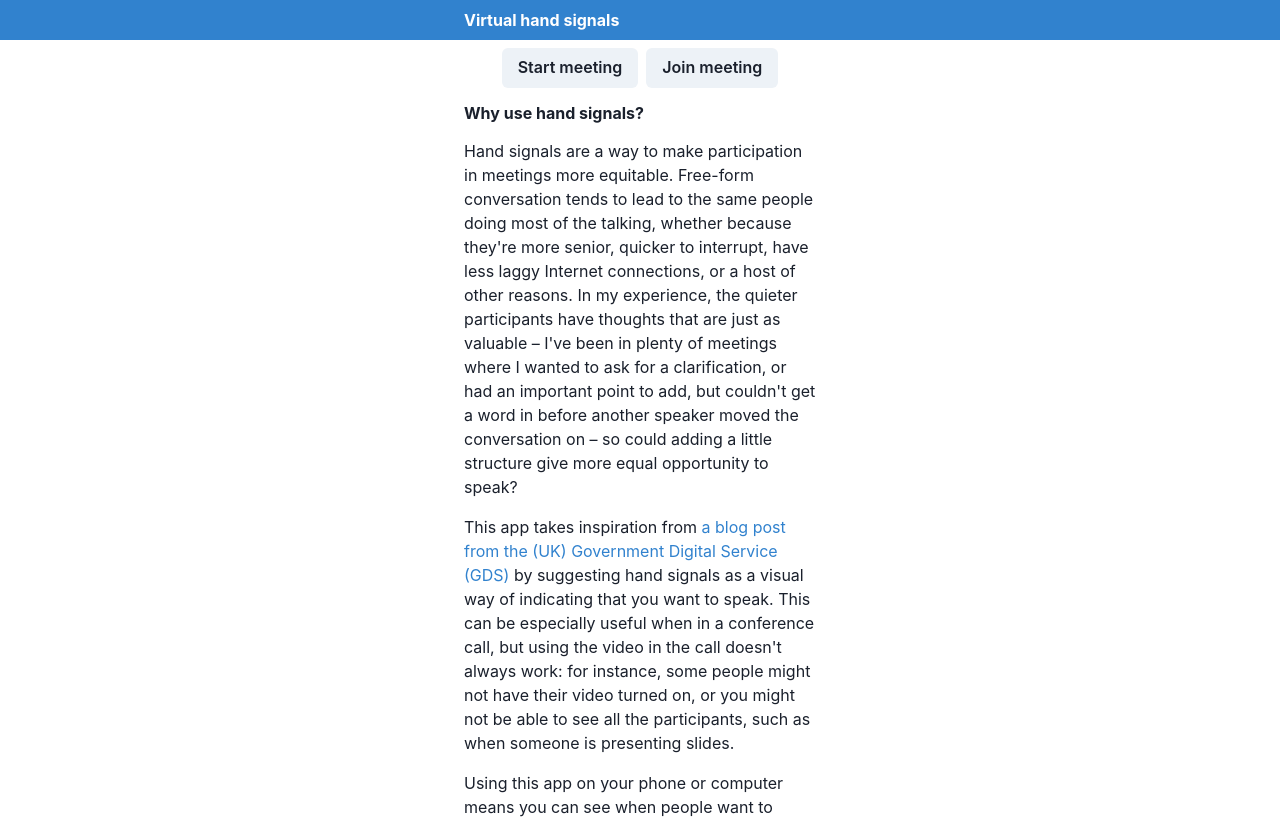
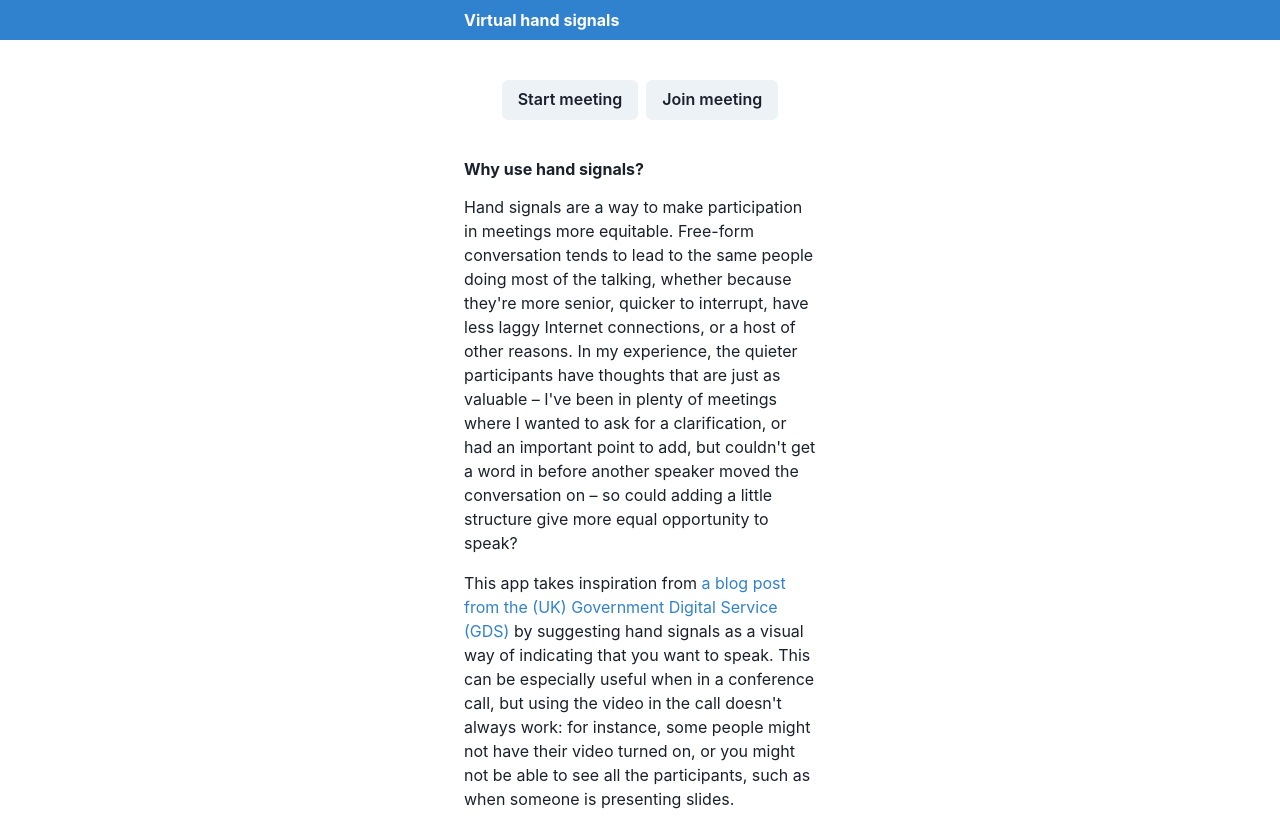
Before and after one commit to mwilliamson/virtual-hand-signals, a React (Create React App) app in the folder web-ui/: page / in a window 1280 px wide. Shown: the top 818 px of the page. Built offline with nearby package versions, Linux system fonts and the light colour scheme.

Commit message:
Increase spacing around buttons

```diff
--- a/web-ui/src/HomePage.tsx
+++ b/web-ui/src/HomePage.tsx
@@ -23,14 +23,14 @@ export default function HomePage() {
 
     return (
         <Page>
-            <Center>
+            <Center my={10}>
                 <ButtonGroup>
                     <Button onClick={handleStartMeetingClick}>Start meeting</Button>
                     <Button onClick={handleJoinMeetingClick}>Join meeting</Button>
                 </ButtonGroup>
             </Center>
 
-            <Heading as="h2" size="sm" my={4}>
+            <Heading as="h2" size="sm" mt={10} mb={4}>
                 Why use hand signals?
             </Heading>
 
```
